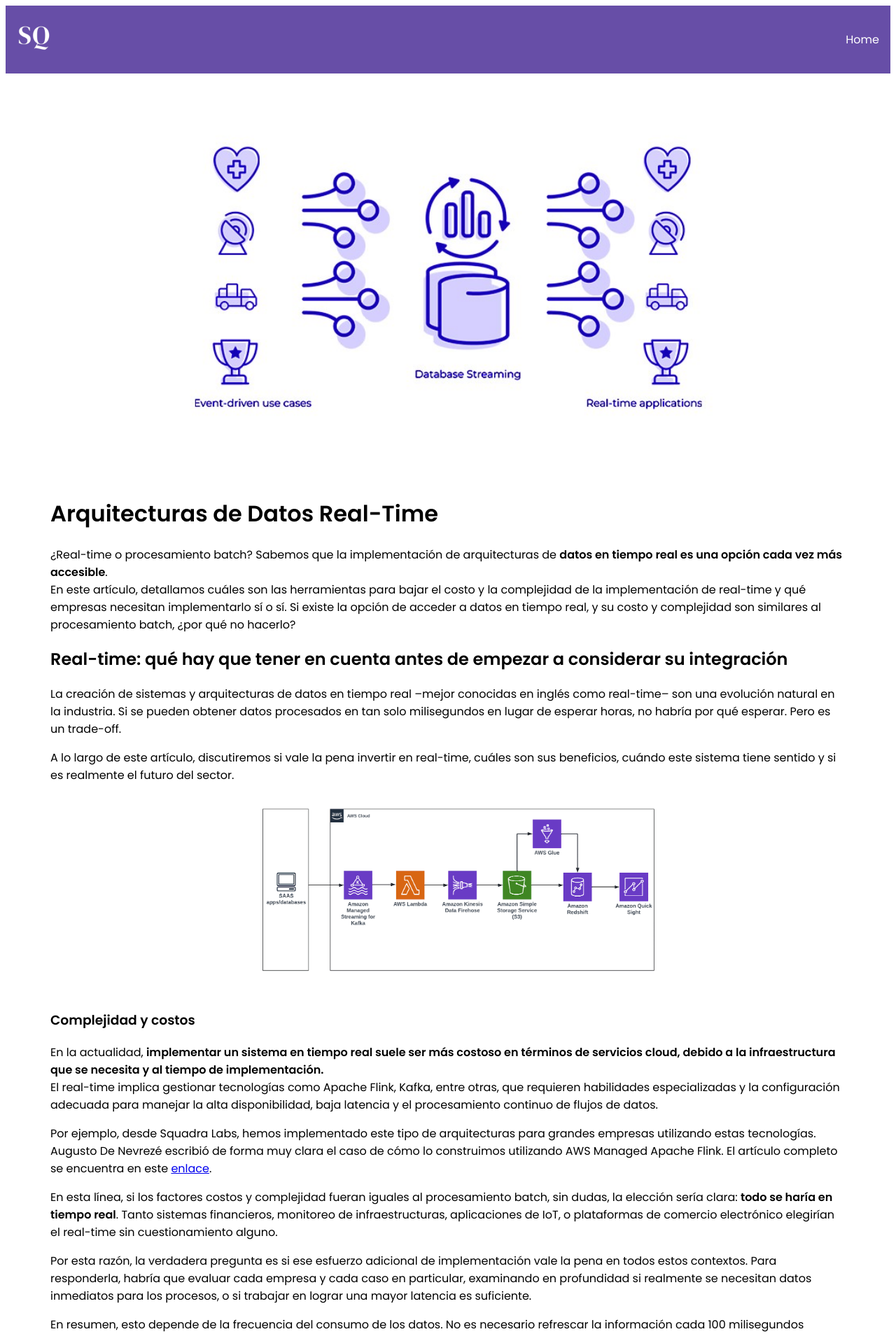
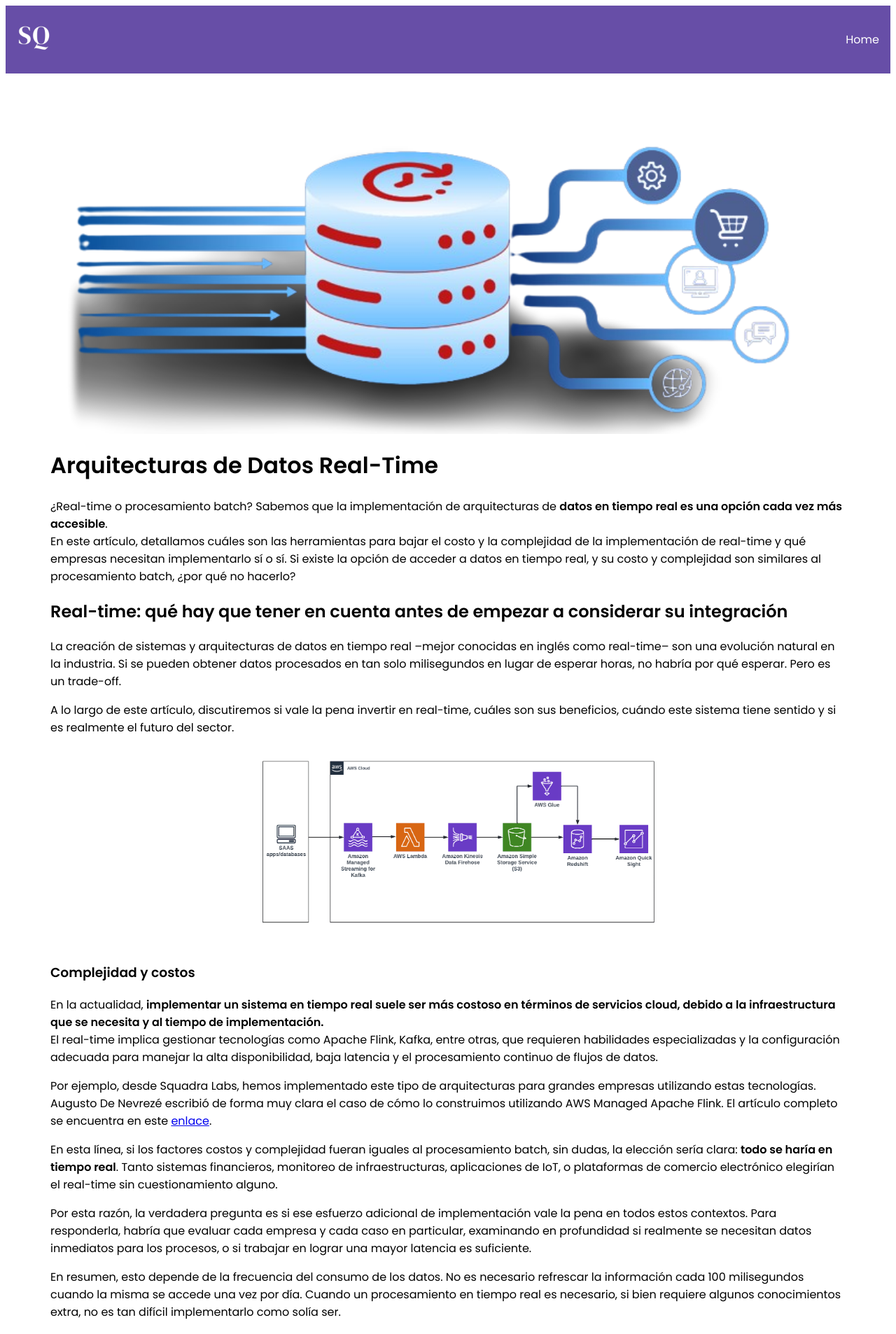
Before and after one commit to squadralabs/squadralabs.github.io, a Jekyll site: the page built from _posts/2024-10-22-real-time-data-streaming.md, in a window 1280 px wide. Shown: the top 1906 px of the page at 70% size. Built offline with Jekyll 4.4.1, drawn with Linux system fonts in a browser that asks for light colours.

Commit message:
Update 2024-10-22-real-time-data-streaming.md

```diff
--- a/_posts/2024-10-22-real-time-data-streaming.md
+++ b/_posts/2024-10-22-real-time-data-streaming.md
@@ -2,7 +2,7 @@
 layout: default
 title: "Arquitecturas de Datos Real-Time"
 ---
-<img src="{{ '/assets/img/blog/event_driven_image.jpg' | absolute_url }}" alt="Event Driven Data Processing" style="width: 100%; height: auto; display: block;">
+<img src="{{ '/assets/img/blog/real_time_descriptive_image-removebg-preview.png' | absolute_url }}" alt="Real Time Data Processing" style="width: 100%; height: auto; display: block;">
 
 # Arquitecturas de Datos Real-Time
 
@@ -73,4 +73,4 @@ En los casos anteriormente mencionados un sistema de batch no sería suficiente
 El avance de las herramientas y plataformas está reduciendo el umbral de entrada, lo que hace que el procesamiento en tiempo real sea una opción cada vez más accesible para muchas empresas. Lógicamente, es necesario evaluar cada caso en función de la necesidad y el valor que aportaría contar con los datos de manera inmediata. Sin embargo, si la tendencia continúa y existe la posibilidad de acceder a datos en tiempo real con un costo y complejidad comparables al procesamiento batch, la pregunta es: ¿por qué no hacerlo?
 
 
-<img src="{{ '/assets/img/blog/real_time_descriptive_image.png' | absolute_url }}" alt="Real Time Data Processing" style="display: block; margin: 0 auto; max-width: 600px; width: 100%; height: auto;">
+<img src="{{ '/assets/img/blog/event_driven_image.jpg' | absolute_url }}" alt="Event Driven Data Processing" style="display: block; margin: 0 auto; max-width: 600px; width: 100%; height: auto;">
```
